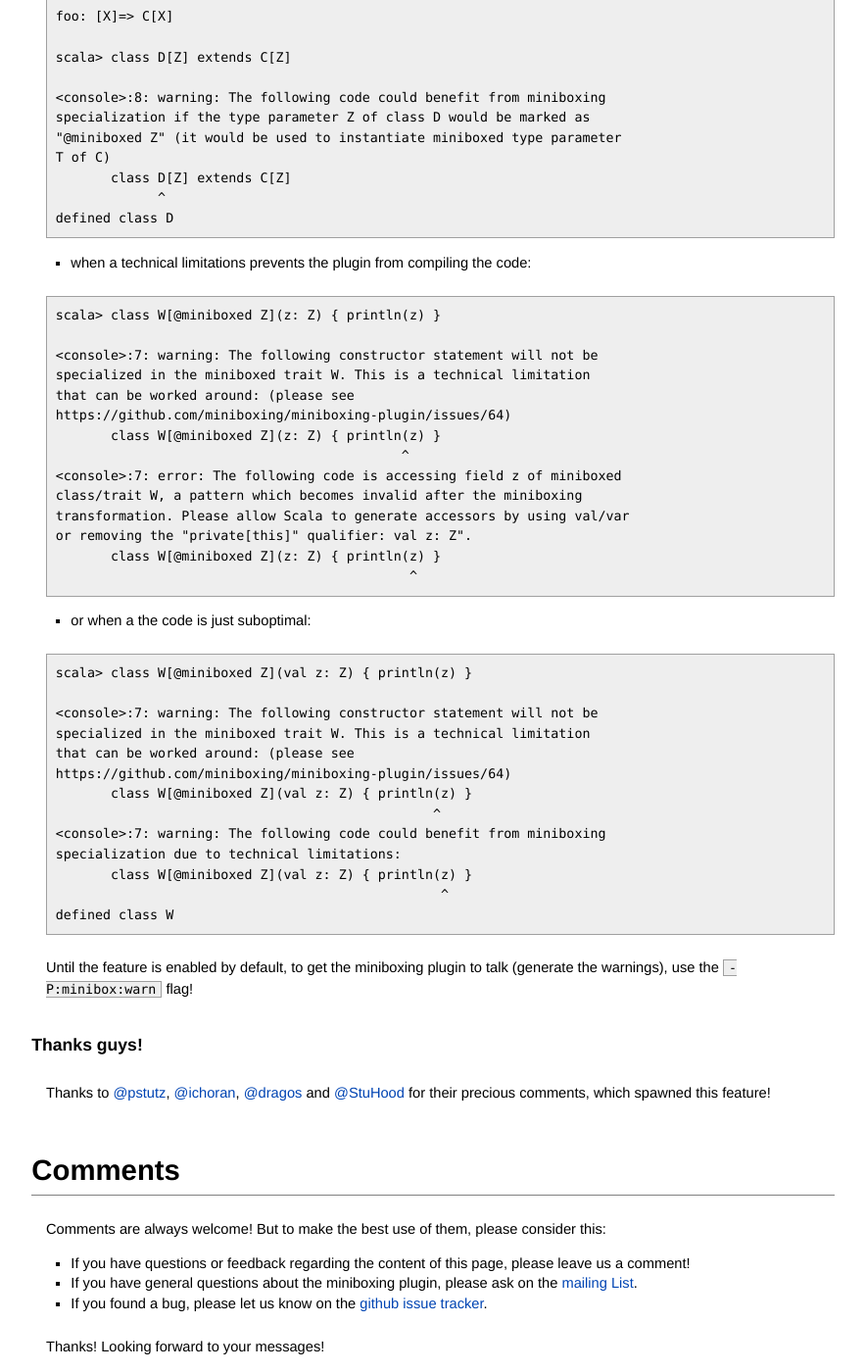
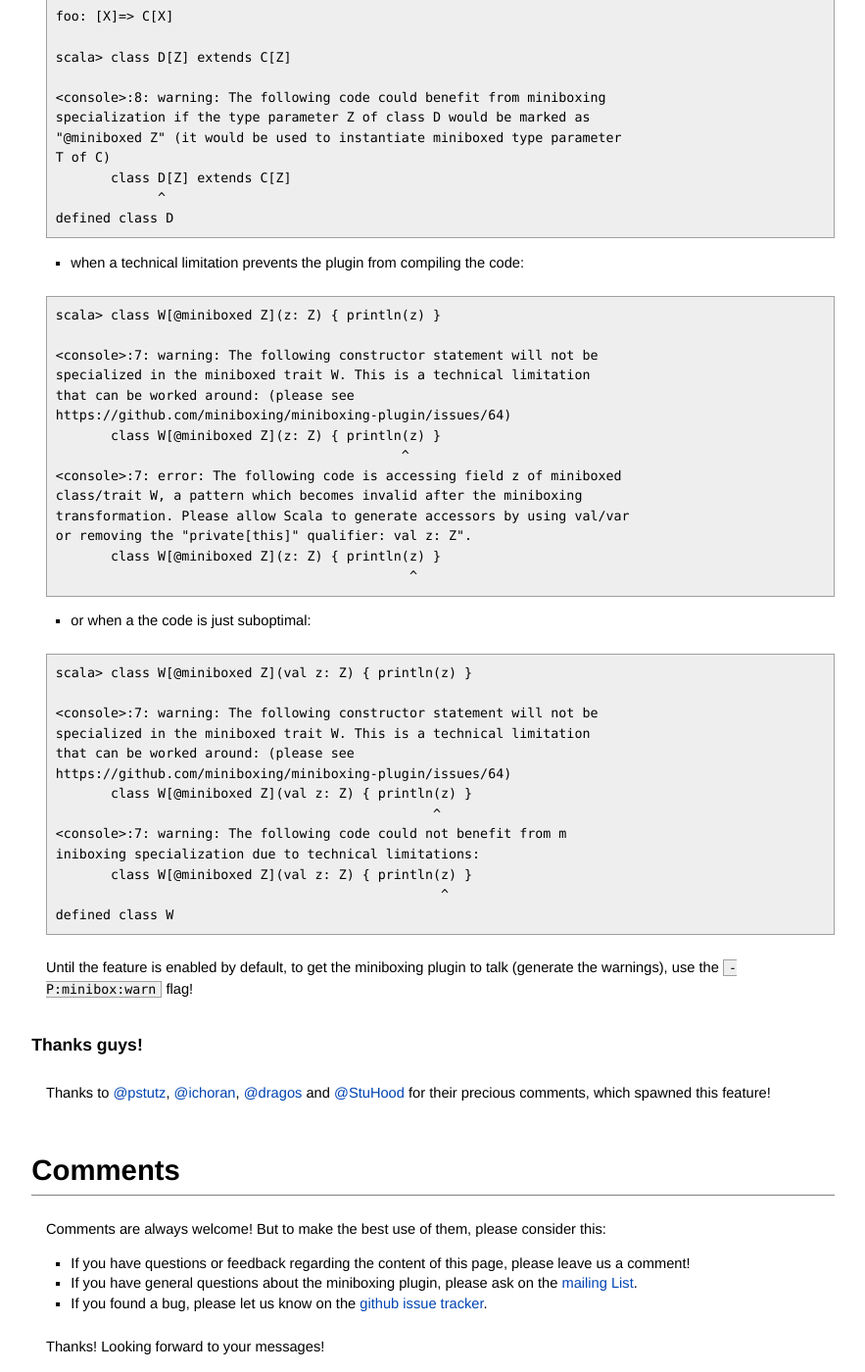
Before and after one commit to miniboxing/miniboxing.github.io, a Jekyll site: the page built from _posts/2014-10-21-miniboxing-warnings.md, in a window 1280 px wide and 1400 px high, scrolled down 1823 px. Shown: the whole window at 98% size, without its empty margins (280-1163 px from the left). Built offline with Jekyll 4.4.1, drawn with Linux system fonts in a browser that asks for light colours; comment, search, counter and statistics services are not loaded.

Commit message:
Update 2014-10-21-miniboxing-warnings.md

```diff
--- a/_posts/2014-10-21-miniboxing-warnings.md
+++ b/_posts/2014-10-21-miniboxing-warnings.md
@@ -95,7 +95,7 @@ T of C)
 defined class D
 {% endhighlight %}
 
-* when a technical limitations prevents the plugin from compiling the code:
+* when a technical limitation prevents the plugin from compiling the code:
 {% highlight text %}
 scala> class W[@miniboxed Z](z: Z) { println(z) }
 
@@ -123,8 +123,8 @@ that can be worked around: (please see
 https://github.com/miniboxing/miniboxing-plugin/issues/64)
        class W[@miniboxed Z](val z: Z) { println(z) }
                                                 ^
-<console>:7: warning: The following code could benefit from miniboxing
-specialization due to technical limitations:
+<console>:7: warning: The following code could not benefit from m
+iniboxing specialization due to technical limitations:
        class W[@miniboxed Z](val z: Z) { println(z) }
                                                  ^
 defined class W
```
